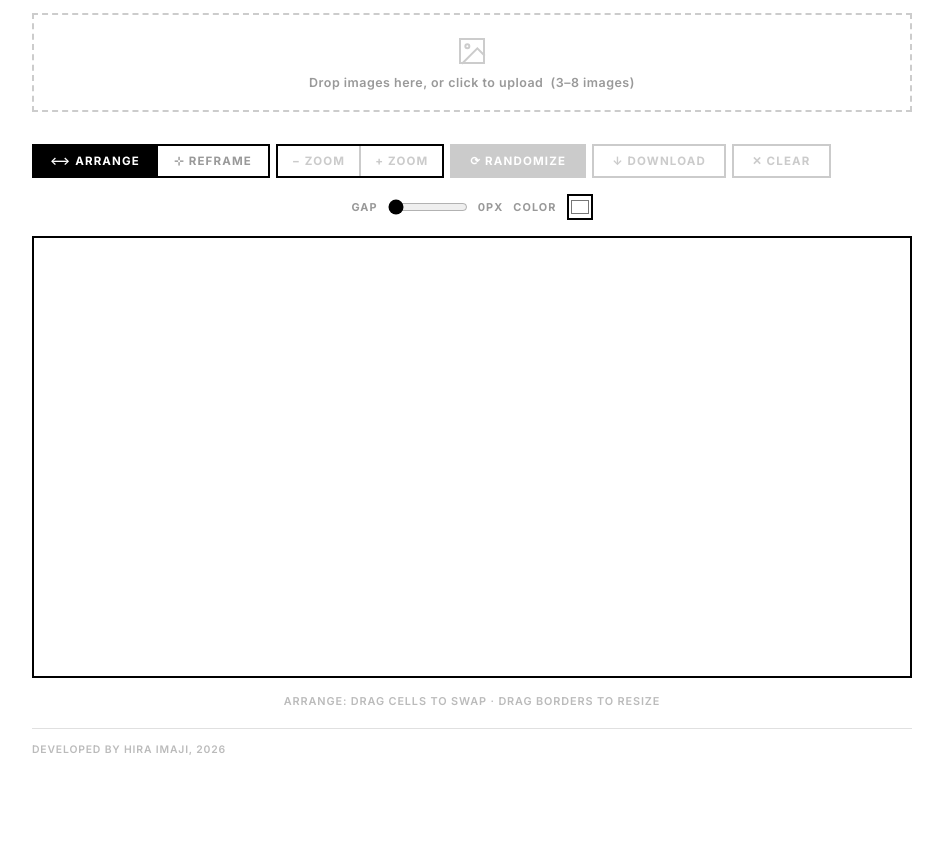
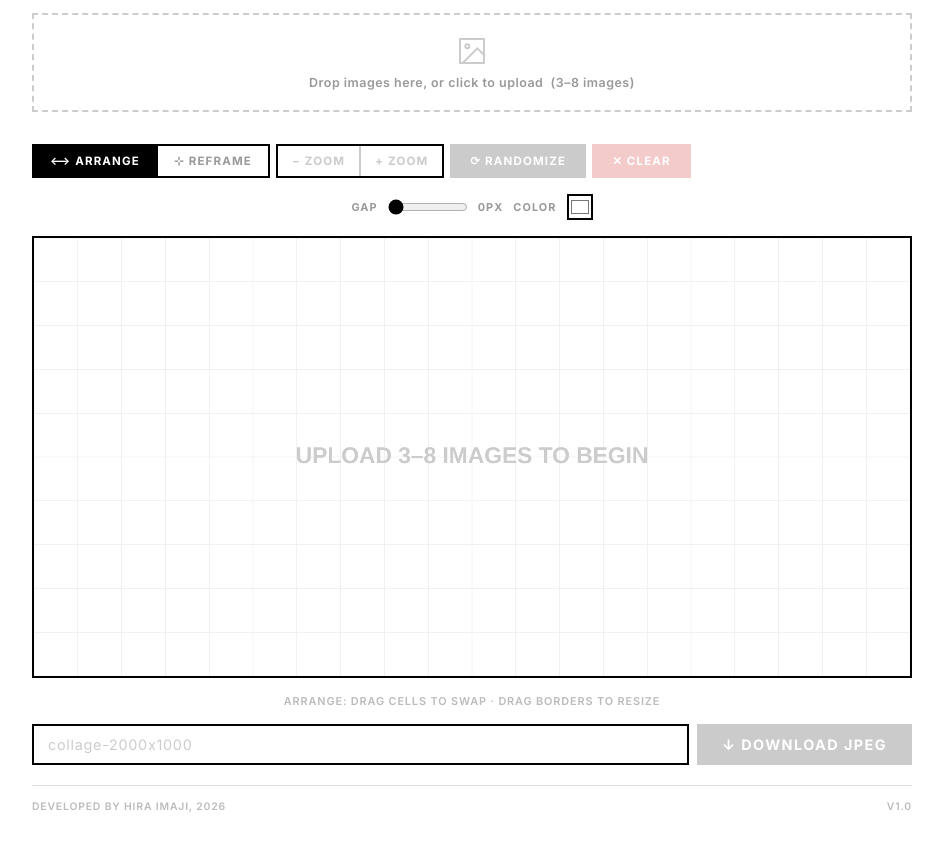
Before and after one commit to cha2sibau-cpu/collage-maker, a plain HTML site: page index.html in a window 1280 px wide. Shown: the part 92-942 px from the top of the page, without its empty margins (168-1111 px from the left). Before the commit the page ends 896 px from the top, so only its background shows below. Drawn offline with Linux system fonts and the light colour scheme.

Commit message:
Redesign download UX and update button styles
- Move Download button below canvas, above footer
- Add filename text field (spaces auto-convert to dashes)
- Download as JPEG (.jpg) instead of PNG
- Make Download button 25% larger
- Clear button changed to red with white text

Co-Authored-By: Claude Sonnet 4.6 <noreply@anthropic.com>

```diff
--- a/index.html
+++ b/index.html
@@ -117,10 +117,27 @@ button:not(:disabled):active { transform: scale(0.97); }
 button:disabled { opacity: 0.2; cursor: default; }
 .btn-shuffle { background: #000; color: #fff; }
 .btn-shuffle:not(:disabled):hover { background: #333; border-color: #333; }
-.btn-save    { background: #fff; color: #000; }
-.btn-save:not(:disabled):hover { background: #000; color: #fff; }
-.btn-clear   { background: #fff; color: #000; }
-.btn-clear:not(:disabled):hover { background: #000; color: #fff; }
+.btn-clear   { background: #c00; color: #fff; border-color: #c00; }
+.btn-clear:not(:disabled):hover { background: #900; border-color: #900; }
+
+/* ── Download bar ── */
+.download-bar {
+  display: flex; align-items: center; gap: 8px;
+  width: 100%; max-width: 880px;
+}
+.filename-input {
+  flex: 1; padding: 10px 14px; border: 2px solid #000;
+  font-family: inherit; font-size: 0.9rem; font-weight: 600;
+  letter-spacing: 0.05em; outline: none; color: #000;
+  transition: border-color 0.1s;
+}
+.filename-input::placeholder { color: #ccc; font-weight: 400; }
+.filename-input:focus { border-color: #000; }
+.btn-save {
+  padding: 10px 23px; font-size: 0.9rem;
+  background: #000; color: #fff; border-color: #000; white-space: nowrap;
+}
+.btn-save:not(:disabled):hover { background: #333; border-color: #333; }
 
 /* ── Gap controls ── */
 .gap-row {
@@ -181,7 +198,6 @@ canvas { display: block; width: 100%; height: auto; }
     <button id="btnZoomIn"  disabled title="Zoom in selected cell">+ Zoom</button>
   </div>
   <button class="btn-shuffle" id="btnShuffle" disabled>⟳ Randomize</button>
-  <button class="btn-save"    id="btnSave"    disabled>↓ Download</button>
   <button class="btn-clear"   id="btnClear"   disabled>✕ Clear</button>
   <span class="status" id="statusEl"></span>
 </div>
@@ -198,6 +214,17 @@ canvas { display: block; width: 100%; height: auto; }
   <canvas id="canvas" width="2000" height="1000"></canvas>
 </div>
 <p class="hint" id="hintEl">Arrange: drag cells to swap · drag borders to resize</p>
+
+<div class="download-bar">
+  <input type="text" id="fileNameInput" class="filename-input"
+         placeholder="collage-2000x1000" maxlength="80" spellcheck="false">
+  <button class="btn-save" id="btnSave" disabled>↓ Download JPEG</button>
+</div>
+
+<footer>
+  <span>Developed by HIRA Imaji, 2026</span>
+  <span id="appVersion"></span>
+</footer>
 
 <script>
 'use strict';
@@ -284,8 +311,9 @@ const dropZone   = document.getElementById('dropZone');
 const fileInput  = document.getElementById('fileInput');
 const thumbsEl   = document.getElementById('thumbs');
 const btnShuffle = document.getElementById('btnShuffle');
-const btnSave    = document.getElementById('btnSave');
-const btnClear   = document.getElementById('btnClear');
+const btnSave       = document.getElementById('btnSave');
+const btnClear      = document.getElementById('btnClear');
+const fileNameInput = document.getElementById('fileNameInput');
 const btnArrange = document.getElementById('btnArrange');
 const btnReframe = document.getElementById('btnReframe');
 const btnZoomOut = document.getElementById('btnZoomOut');
@@ -798,9 +826,10 @@ btnShuffle.addEventListener('click', () => {
 
 btnSave.addEventListener('click', () => {
   render(-1, -1, true); // clean render (no highlights/selection)
+  const name = (fileNameInput.value.trim() || 'collage-2000x1000').replace(/\s+/g, '-');
   const a = document.createElement('a');
-  a.href = canvas.toDataURL('image/png');
-  a.download = 'collage-2000x1000.png';
+  a.href = canvas.toDataURL('image/jpeg', 0.92);
+  a.download = `${name}.jpg`;
   a.click();
   render(mode === 'reframe' ? selCell : -1, -1); // restore
 });
@@ -822,6 +851,12 @@ gapColEl.addEventListener('input', () => {
   if (tree) render(); else renderEmpty();
 });
 
+fileNameInput.addEventListener('input', () => {
+  const pos = fileNameInput.selectionStart;
+  fileNameInput.value = fileNameInput.value.replace(/ /g, '-');
+  fileNameInput.setSelectionRange(pos, pos);
+});
+
 dropZone.addEventListener('click', () => { if (images.length < 8) fileInput.click(); });
 fileInput.addEventListener('change', e => { addImages(e.target.files); fileInput.value = ''; });
 dropZone.addEventListener('dragover',  e => { e.preventDefault(); dropZone.classList.add('over'); });
@@ -836,11 +871,5 @@ document.getElementById('appVersion').textContent = APP_VERSION;
 renderEmpty();
 updateUI();
 </script>
-
-<footer>
-  <span>Developed by HIRA Imaji, 2026</span>
-  <span id="appVersion"></span>
-</footer>
-
 </body>
 </html>
```
